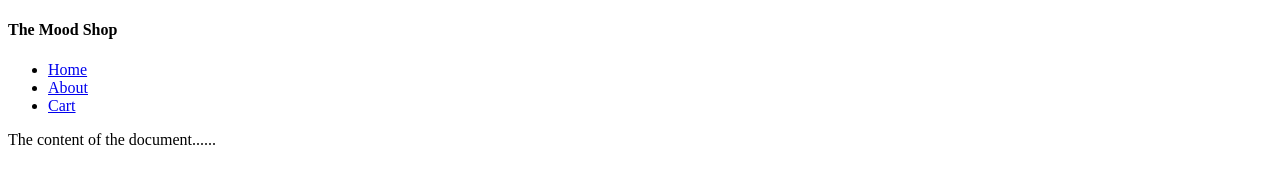
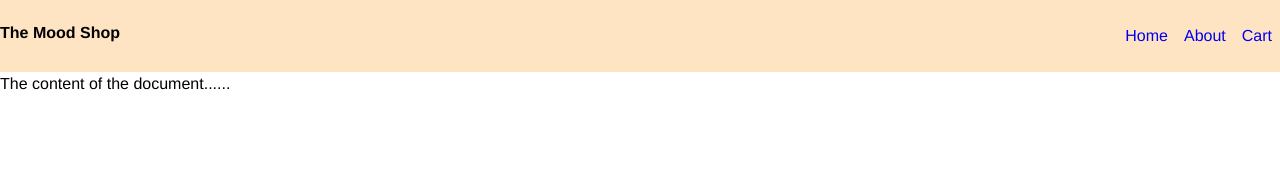
Before and after one commit to astevens246/mood-shop, a plain HTML site: page index.html in a window 1280 px wide. Drawn offline with Linux system fonts and the light colour scheme.

Commit message:
styled the header and navbar

```diff
--- a/index.html
+++ b/index.html
@@ -11,6 +11,7 @@
         </nav>
     </header>
   <head>
+    <link rel="stylesheet" href="styles.css">
     <title>Title of the document</title>
   </head>
 
--- /dev/null
+++ b/styles.css
@@ -0,0 +1,26 @@
+body{
+font-family: Helvetica;
+font-size: 16px;
+line-height: 1.5;
+margin: 0;
+}
+
+.page-header{
+    display: flex;
+    flex-direction: row;
+    justify-content: space-between;
+    background-color: bisque;
+}
+
+.page-header ul{
+    display: flex;
+    flex-direction: row;
+    justify-content: space-between;
+    list-style: none;
+}
+
+.page-header a {
+    display: block;
+    padding: 0.5em;
+    text-decoration: none;
+}
```
